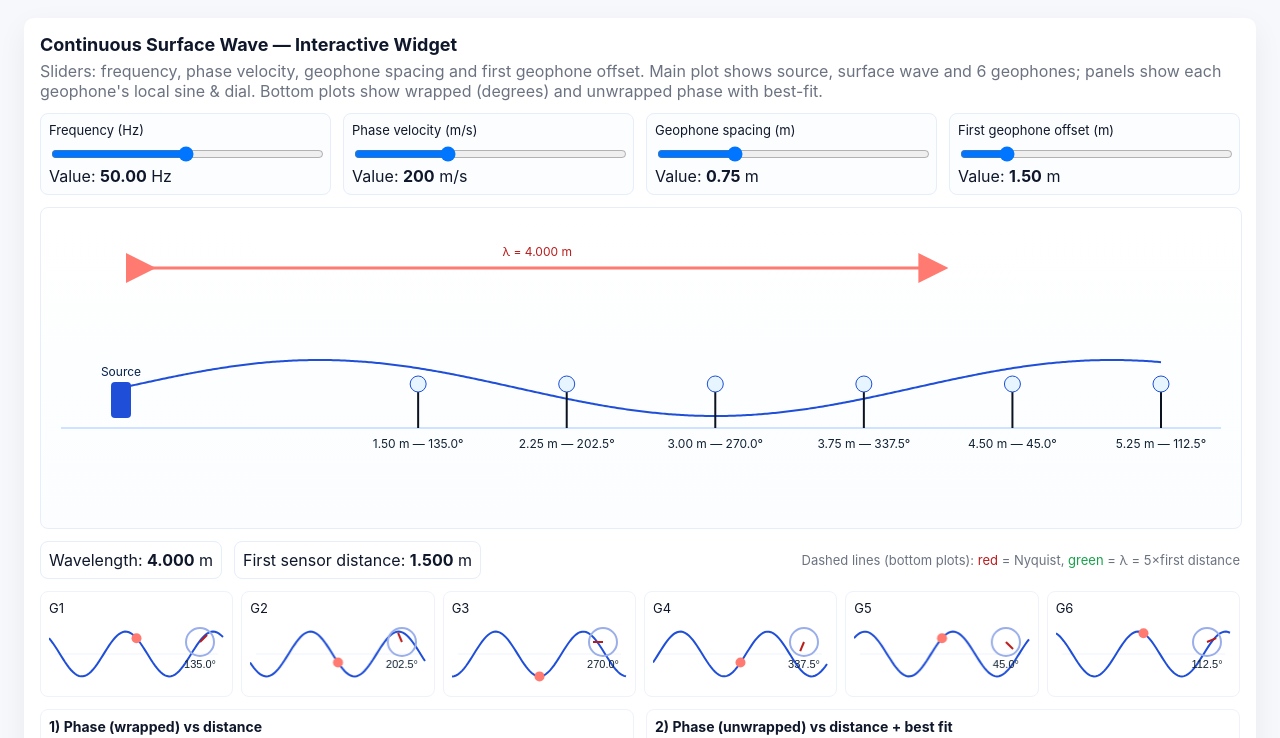
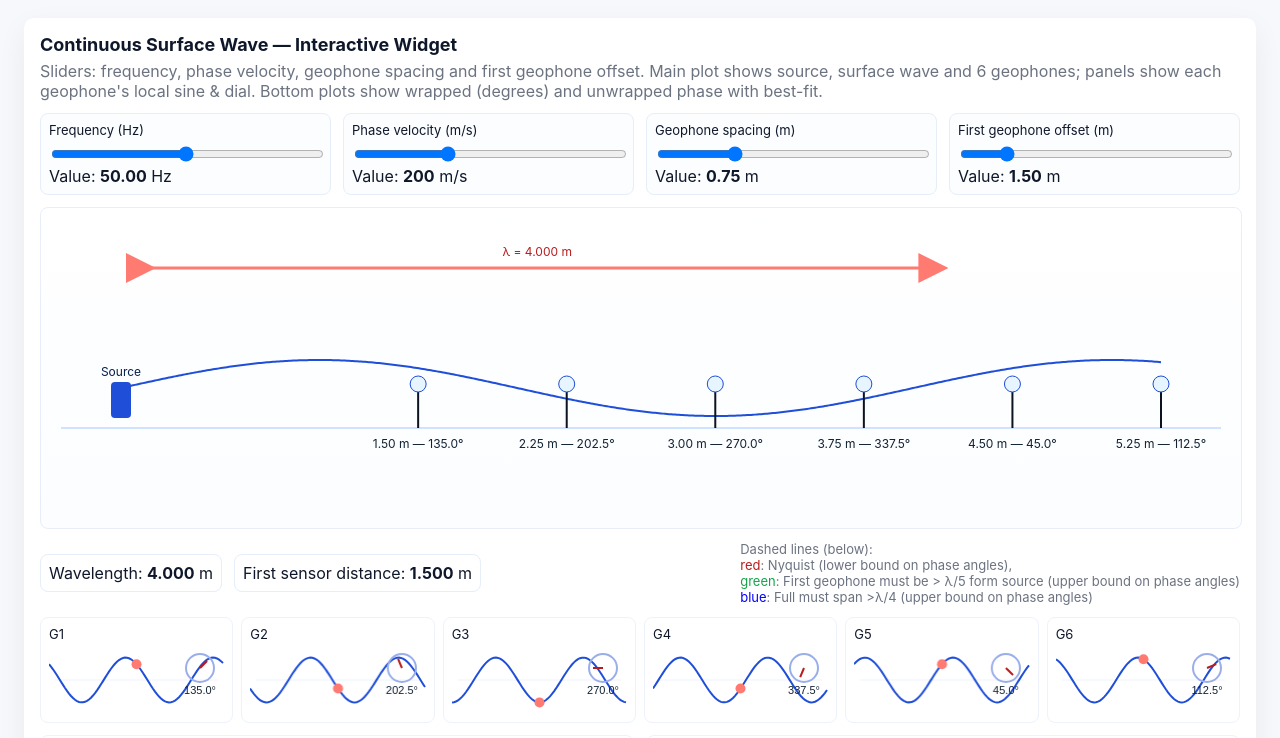
Before and after one commit to BrianAtZetica/GeoFidgets.github.io, a plain HTML site: page continuous_surface_wave_widget.html in a window 1280 px wide. Shown: the top 738 px of the page. Drawn offline with Linux system fonts and the light colour scheme.

Commit message:
Updated CSW applet to visualise array needing to span a quarter cycle

```diff
--- a/continuous_surface_wave_widget.html
+++ b/continuous_surface_wave_widget.html
@@ -78,7 +78,7 @@
     <div style="margin-top:8px;display:flex;gap:12px;align-items:center;flex-wrap:wrap">
       <div style="background:#fff;border:1px solid #e6eef9;padding:8px;border-radius:8px">Wavelength: <span id="lambdaVal" style="font-weight:700">—</span> m</div>
       <div style="background:#fff;border:1px solid #e6eef9;padding:8px;border-radius:8px">First sensor distance: <span id="firstDist" style="font-weight:700">—</span> m</div>
-      <div style="margin-left:auto;color:#6b7280;font-size:13px">Dashed lines (bottom plots): <span style="color:#b91c1c">red</span> = Nyquist, <span style="color:#16a34a">green</span> = λ = 5×first distance</div>
+      <div style="margin-left:auto;color:#6b7280;font-size:13px">Dashed lines (below):<BR><span style="color:#b91c1c">red</span>: Nyquist (lower bound on phase angles),<BR><span style="color:#16a34a">green</span>: First geophone must be > λ/5 form source (upper bound on phase angles)<BR><span style="color:#0000ff">blue</span>: Full must span >λ/4 (upper bound on phase angles)</div>
     </div>
 
     <div class="geo-grid" id="geoGrid" aria-live="polite"></div>
@@ -290,9 +290,10 @@
       drawPhaseUnwrapped(canvasUnwrapped, xs, unwrappedDeg, firstOff, dx);
 
       // aliasing background yellow when lambda < 2*dx
-      if(lambda < 2*dx){ widgetWrap.style.backgroundColor = 'yellow'; }
+      if(lambda < 2*dx){ widgetWrap.style.backgroundColor = '#ffbbbb'; }
 	  // nearfield background orange when lambda > 5*firstOff
-      else if(lambda > 5*firstOff){ widgetWrap.style.backgroundColor = 'orange'; }
+      else if(lambda > 5*firstOff){ widgetWrap.style.backgroundColor = '#bbffbb'; }
+      else if(lambda > 4*5*dx){ widgetWrap.style.backgroundColor = '#BBBBff'; }
       else { widgetWrap.style.backgroundColor = ''; }
 
     }
@@ -334,6 +335,7 @@
       const y1 = wrappedDeg[0];
       const nyquistGradDeg = (Math.PI / spacing) * RAD2DEG; // deg/m
       const grad5Deg = (TWO_PI / (5 * x1 || 1e-9)) * RAD2DEG; // deg/m
+      const gradQuarterWavelengthdeg = (TWO_PI / (4 * (xMax - xMin) || 1e-9)) * RAD2DEG; // deg/m
       ctx.setLineDash([6,4]);
       ctx.lineWidth = 1.5;
 
@@ -354,6 +356,18 @@
       ctx.beginPath();
       for(let xi = xMin; xi <= xMax; xi += (xMax - xMin) / 200) {
         const yVal = y1 + grad5Deg * (xi - x1);
+        const xPx = padL + ((xi - xMin) / (xMax - xMin)) * (w - padL - padR);
+        const yPx = padT + (1 - ((yVal - yMin) / (yMax - yMin))) * (h - padT - padB);
+        if (xi === xMin) ctx.moveTo(xPx, yPx);
+        else ctx.lineTo(xPx, yPx);
+      }
+      ctx.stroke();
+
+      // grad quarter wavelength
+      ctx.strokeStyle = '#0000ff';
+      ctx.beginPath();
+      for(let xi = xMin; xi <= xMax; xi += (xMax - xMin) / 200) {
+        const yVal = y1 + gradQuarterWavelengthdeg * (xi - x1);
         const xPx = padL + ((xi - xMin) / (xMax - xMin)) * (w - padL - padR);
         const yPx = padT + (1 - ((yVal - yMin) / (yMax - yMin))) * (h - padT - padB);
         if (xi === xMin) ctx.moveTo(xPx, yPx);
@@ -420,6 +434,7 @@
       const y1 = unwrappedDeg[0];
       const nyquistGradDeg = (Math.PI / spacing) * RAD2DEG; // deg/m
       const grad5Deg = (TWO_PI / (5 * x1 || 1e-9)) * RAD2DEG;
+      const gradQuarterWavelengthdeg = (TWO_PI / (4 * (xMax - xMin) || 1e-9)) * RAD2DEG; // deg/m
 
       ctx.setLineDash([6,4]);
       ctx.lineWidth = 1.5;
@@ -448,6 +463,18 @@
       }
       ctx.stroke();
 
+      // grad quarter wavelength
+      ctx.strokeStyle = '#0000ff';
+      ctx.beginPath();
+      for(let xi = xMin; xi <= xMax; xi += (xMax - xMin) / 200) {
+        const yVal = y1 + gradQuarterWavelengthdeg * (xi - x1);
+        const xPx = padL + ((xi - xMin) / (xMax - xMin)) * (w - padL - padR);
+        const yPx = padT + ((yVal - yMin) / (yMax - yMin)) * (h - padT - padB);
+        if (xi === xMin) ctx.moveTo(xPx, yPx);
+        else ctx.lineTo(xPx, yPx);
+      }
+      ctx.stroke();
+
       ctx.setLineDash([]);
       ctx.restore();
 
@@ -469,6 +496,37 @@
         ctx.restore();
       }
 
+      // Draw "Array < λ/4" label on canvas
+      if(lambdaEst > 0 & grad < gradQuarterWavelengthdeg) {
+        ctx.save();
+
+        ctx.fillStyle = 'rgba(255, 0, 0, 0.6)'; // semi-transparent red
+        ctx.font = 'bold 60px sans-serif';
+        ctx.textAlign = 'left';
+        ctx.textBaseline = 'middle';
+
+        const centerY = canvas.height / 4;
+
+        ctx.fillText('Array < λ/4', 0, centerY);
+
+        ctx.restore();
+      }
+
+      // Draw "G1 closer than λ/5" label on canvas
+      if(lambdaEst > 0 & grad < grad5Deg) {
+        ctx.save();
+
+        ctx.fillStyle = 'rgba(255, 0, 0, 0.6)'; // semi-transparent red
+        ctx.font = 'bold 60px sans-serif';
+        ctx.textAlign = 'left';
+        ctx.textBaseline = 'middle';
+
+        const centerY = canvas.height / 2;
+
+        ctx.fillText('G1 closer than λ/5', 0, centerY);
+
+        ctx.restore();
+      }
 
       // labels
       ctx.fillStyle='#123'; ctx.font='12px sans-serif'; ctx.textAlign='center'; ctx.fillText('Distance (m)', w/2, h-8);
```
